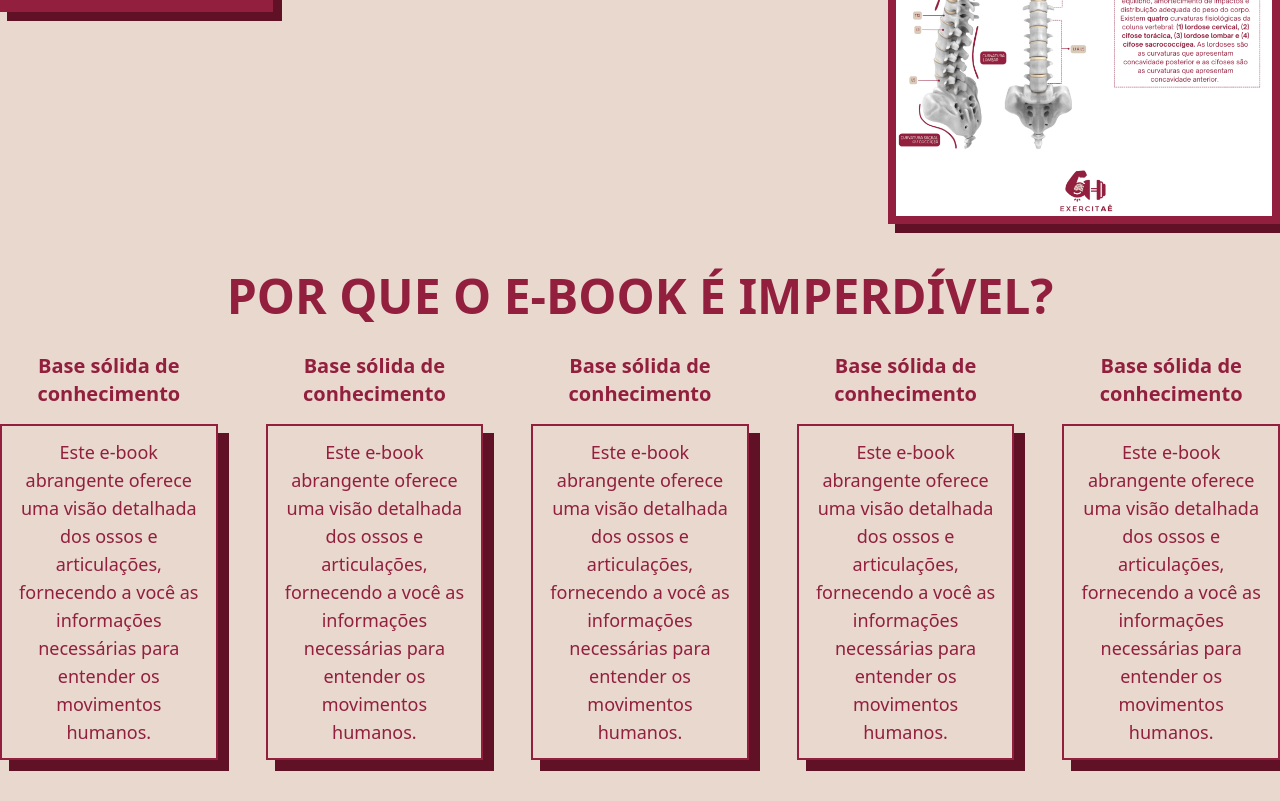
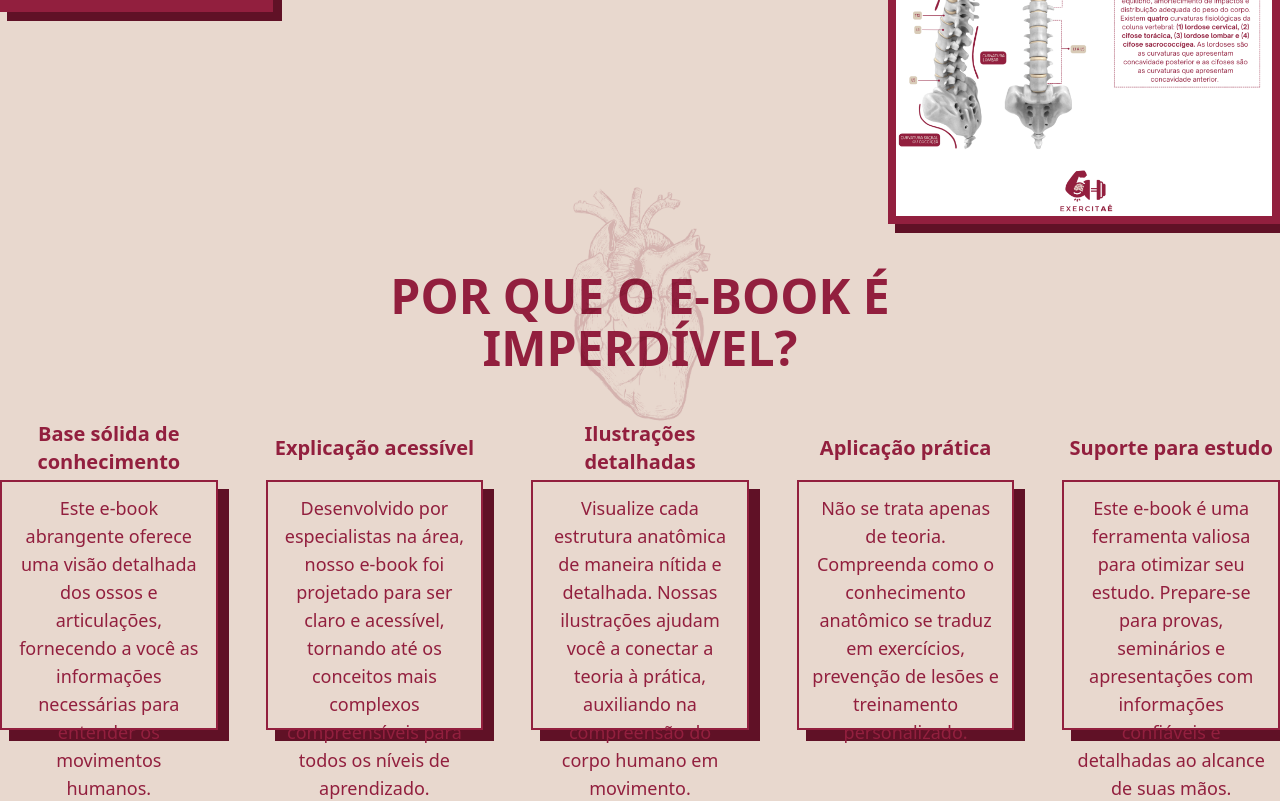
Before and after one commit to LucasFlaquer/exercitae-anatomia, a React (Vite) app: page / in a window 1280 px wide. Shown: the part 2000-2801 px from the top of the page. Built offline with nearby package versions, Linux system fonts and the light colour scheme; a web font is replaced by a local one.

Commit message:
hearth image

```diff
--- a/src/components/Features.tsx
+++ b/src/components/Features.tsx
@@ -1,3 +1,4 @@
+import Hearth from '../assets/hearth.png'
 import { ByNowButton } from './BuyNowButton'
 
 export function Features() {
@@ -7,37 +8,44 @@ export function Features() {
       text: 'Este e-book abrangente oferece uma visão detalhada dos ossos e articulações, fornecendo a você as informações necessárias para entender os movimentos humanos.',
     },
     {
-      title: 'Base sólida de conhecimento',
-      text: 'Este e-book abrangente oferece uma visão detalhada dos ossos e articulações, fornecendo a você as informações necessárias para entender os movimentos humanos.',
+      title: 'Explicação acessível',
+      text: 'Desenvolvido por especialistas na área, nosso e-book foi projetado para ser claro e acessível, tornando até os conceitos mais complexos compreensíveis para todos os níveis de aprendizado.',
     },
     {
-      title: 'Base sólida de conhecimento',
-      text: 'Este e-book abrangente oferece uma visão detalhada dos ossos e articulações, fornecendo a você as informações necessárias para entender os movimentos humanos.',
+      title: 'Ilustrações detalhadas',
+      text: 'Visualize cada estrutura anatômica de maneira nítida e detalhada. Nossas ilustrações ajudam você a conectar a teoria à prática, auxiliando na compreensão do corpo humano em movimento.',
     },
     {
-      title: 'Base sólida de conhecimento',
-      text: 'Este e-book abrangente oferece uma visão detalhada dos ossos e articulações, fornecendo a você as informações necessárias para entender os movimentos humanos.',
+      title: 'Aplicação prática',
+      text: 'Não se trata apenas de teoria. Compreenda como o conhecimento anatômico se traduz em exercícios, prevenção de lesões e treinamento personalizado.',
     },
     {
-      title: 'Base sólida de conhecimento',
-      text: 'Este e-book abrangente oferece uma visão detalhada dos ossos e articulações, fornecendo a você as informações necessárias para entender os movimentos humanos.',
+      title: 'Suporte para estudo',
+      text: 'Este e-book é uma ferramenta valiosa para otimizar seu estudo. Prepare-se para provas, seminários e apresentações com informações confiáveis e detalhadas ao alcance de suas mãos.',
     },
   ]
   return (
-    <div className="container mx-auto pb-44 max-w-7xl">
-      <h2 className="text-center font-bold text-5xl text-[#921F3E] mb-8">
-        POR QUE O E-BOOK É IMPERDÍVEL?
-      </h2>
-      <div className="flex gap-12">
+    <div className="container mx-auto pb-44">
+      <div className="relative mb-10">
+        <h2 className="text-center font-bold text-5xl text-[#921F3E]">
+          POR QUE O E-BOOK É{' '}
+          <span className="block p-1 border-1">IMPERDÍVEL?</span>
+        </h2>
+        <img
+          src={Hearth}
+          alt=""
+          className="absolute max-h-[360px] left-[50%] mix-blend-multiply top-[30%] -translate-y-1/2 -translate-x-1/2"
+        />
+      </div>
+
+      <div className="flex gap-12 items-start justify-center">
         {features.map((feature) => (
-          <div className="feature text-center" key={feature.title}>
-            <h3 className="text-[#921F3E] font-bold text-xl mb-4">
-              Base sólida de conhecimento
+          <div className="text-center w-80" key={feature.title}>
+            <h3 className="flex items-center justify-center text-[#921F3E] font-bold text-xl min-h-[4rem]">
+              {feature.title}
             </h3>
-            <p className=" text-[#921F3E] border-2 border-[#921F3E] shadow-[10px_10px_0_1px_rgba(96,17,38,1)] text-lg p-3">
-              Este e-book abrangente oferece uma visão detalhada dos ossos e
-              articulações, fornecendo a você as informações necessárias para
-              entender os movimentos humanos.
+            <p className="h-[250px] text-[#921F3E] border-2 border-[#921F3E] shadow-[10px_10px_0_1px_rgba(96,17,38,1)] text-lg p-3">
+              {feature.text}
             </p>
           </div>
         ))}
```
Also changed, not shown: src/assets/hearth.png (added).
